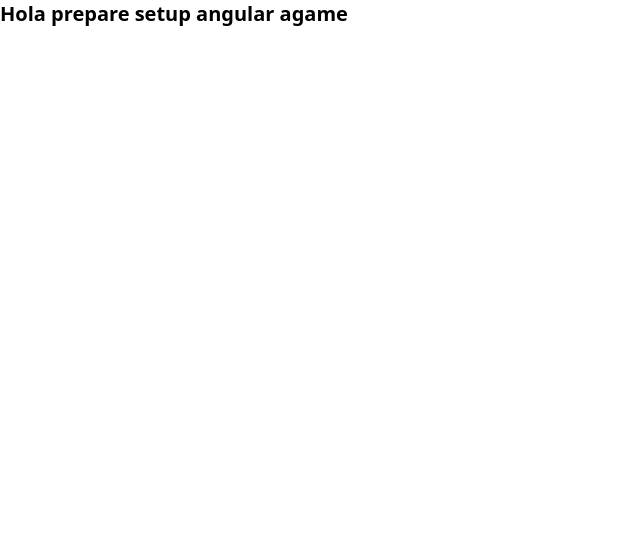
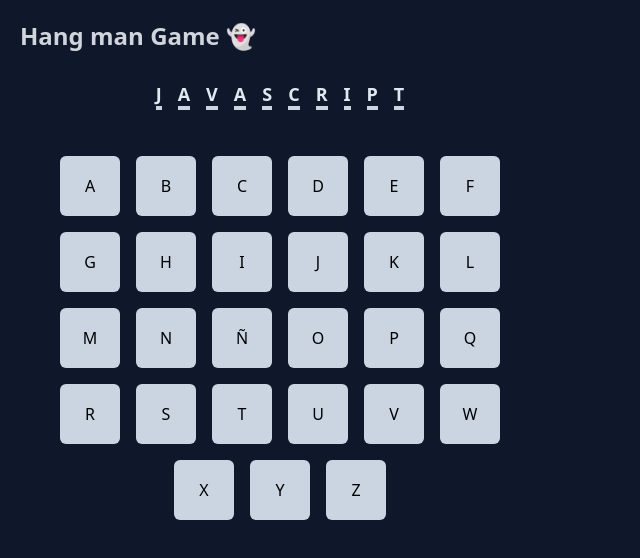
Before and after one commit to JoseIsra/hangman-angular-game, an Angular app: page / in a window 1280 px wide. Shown: the top 558 px of the page, without its empty margins (0-640 px from the left). Built offline with nearby package versions, Linux system fonts and the light colour scheme.

Commit message:
✨ (keyboard component): Built keyboard component
New keyboard component built

```diff
--- a/src/app/app.component.html
+++ b/src/app/app.component.html
@@ -1 +1,8 @@
-<p class="text-xl font-bold">Hola prepare setup angular agame</p>
+<main class="w-screen h-screen bg-slate-900 p-5">
+  <h1 class="font-bold text-2xl text-gray-300">Hang man Game 👻</h1>
+
+  <section>
+    <!-- HANGMAN -->
+    <app-keyboard [currentWord]="word" (letterSelected)="handleLetterSelected($event)" />
+  </section>
+</main>
--- a/src/app/app.component.ts
+++ b/src/app/app.component.ts
@@ -7,4 +7,9 @@ import { Component } from '@angular/core';
 })
 export class AppComponent {
   title = 'hangman-angular-game';
+  word = 'Javascript';
+
+  handleLetterSelected(letter: string) {
+    console.log('has recibido una letra', letter);
+  }
 }
--- /dev/null
+++ b/src/app/components/keyboard/keyboard.component.html
@@ -0,0 +1,15 @@
+<section class="flex flex-col gap-10 w-[520px] p-5 rounded-md items-center">
+  <div *ngIf="currentWord.length > 0" class="flex flex-wrap p-2 gap-4">
+    <div *ngFor="let letter2 of gameWord">
+      <span class="uppercase text-slate-200 border-b-4 border-b-slate-300 font-bold text-lg">
+        {{letter2}}
+      </span>
+    </div>
+  </div>
+  <div class="flex flex-wrap justify-center gap-4">
+    <button *ngFor="let letter of alphabet" class="uppercase rounded-md px-4 py-2 bg-slate-300 w-[60px] h-[60px]"
+      (click)="selectLetter(letter)">
+      {{ letter }}
+    </button>
+  </div>
+</section>
--- /dev/null
+++ b/src/app/components/keyboard/keyboard.component.ts
@@ -0,0 +1,21 @@
+import { Component, Input, OnInit, Output, EventEmitter } from '@angular/core';
+
+@Component({
+  selector: 'app-keyboard',
+  templateUrl: './keyboard.component.html',
+  styleUrls: ['./keyboard.component.scss'],
+})
+export class KeyboardComponent implements OnInit {
+  @Input({ required: true }) currentWord = '';
+  @Output() letterSelected = new EventEmitter<string>();
+
+  alphabet = [...'abcdefghijklmnñopqrstuvwxyz'];
+  gameWord: string[] = [];
+  ngOnInit(): void {
+    this.gameWord = [...this.currentWord];
+  }
+
+  selectLetter(letter: string) {
+    this.letterSelected.emit(letter);
+  }
+}
```
Also changed, not shown: src/app/app.module.ts (+5 -9 lines), src/app/components/keyboard/keyboard.component.scss (added), 2 other files (tests, documents, lock files or other folders).
